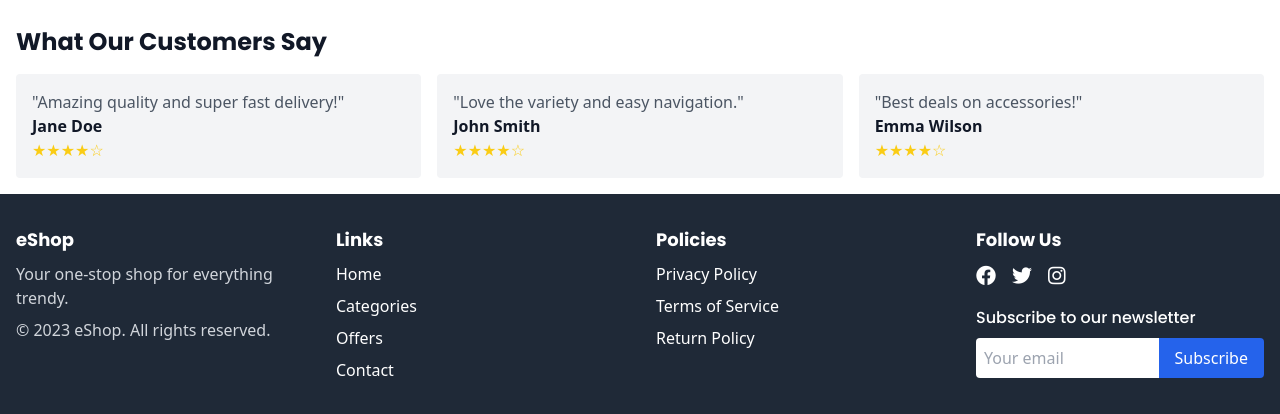
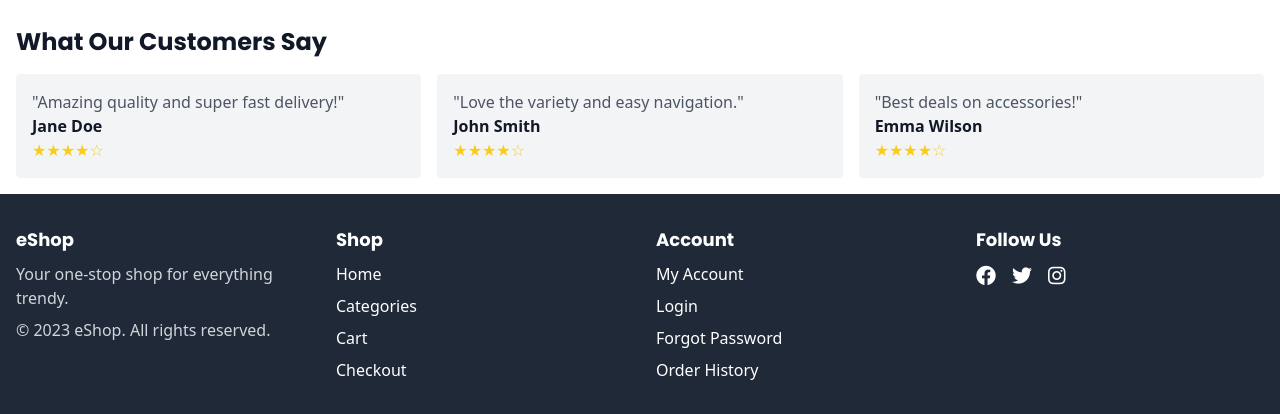
Before and after one commit to Shikhar8888/ecommerce-website, a plain HTML site: page index.html in a window 1280 px wide. Shown: the part 1150-1564 px from the top of the page. Drawn offline with nearby package versions, Linux system fonts and the light colour scheme.

Commit message:
Update index.html

```diff
--- a/index.html
+++ b/index.html
@@ -25,7 +25,7 @@
             <div class="hidden md:flex space-x-4 text-base font-medium">
                 <a href="index.html" class="hover:text-gray-300">Home</a>
                 <a href="category.html" class="hover:text-gray-300">Categories</a>
-                <a href="offers.html" class="hover:text-gray-300">Offers</a>
+                <a href="admin.html" class="hover:text-gray-300">Admin</a>
                 <a href="account.html" class="hover:text-gray-300">Account</a>
             </div>
             <div class="flex items-center space-x-4">
@@ -37,7 +37,7 @@
         <div id="mobile-menu" class="hidden bg-gray-800 text-white">
             <a href="index.html" class="block p-4 hover:bg-gray-700">Home</a>
             <a href="category.html" class="block p-4 hover:bg-gray-700">Categories</a>
-            <a href="offers.html" class="block p-4 hover:bg-gray-700">Offers</a>
+            <a href="admin.html" class="block p-4 hover:bg-gray-700">Admin</a>
             <a href="account.html" class="block p-4 hover:bg-gray-700">Account</a>
         </div>
         <div class="container mx-auto p-4">
@@ -176,35 +176,29 @@
                 <p class="text-gray-300 mt-2">© 2023 eShop. All rights reserved.</p>
             </div>
             <div>
-                <h3 class="text-lg font-bold font-[Poppins] mb-2">Links</h3>
+                <h3 class="text-lg font-bold font-[Poppins] mb-2">Shop</h3>
                 <ul class="space-y-2">
                     <li><a href="index.html" class="hover:text-blue-400">Home</a></li>
                     <li><a href="category.html" class="hover:text-blue-400">Categories</a></li>
-                    <li><a href="offers.html" class="hover:text-blue-400">Offers</a></li>
-                    <li><a href="contact.html" class="hover:text-blue-400">Contact</a></li>
+                    <li><a href="cart.html" class="hover:text-blue-400">Cart</a></li>
+                    <li><a href="checkout.html" class="hover:text-blue-400">Checkout</a></li>
                 </ul>
             </div>
             <div>
-                <h3 class="text-lg font-bold font-[Poppins] mb-2">Policies</h3>
+                <h3 class="text-lg font-bold font-[Poppins] mb-2">Account</h3>
                 <ul class="space-y-2">
-                    <li><a href="privacy.html" class="hover:text-blue-400">Privacy Policy</a></li>
-                    <li><a href="terms.html" class="hover:text-blue-400">Terms of Service</a></li>
-                    <li><a href="return.html" class="hover:text-blue-400">Return Policy</a></li>
+                    <li><a href="account.html" class="hover:text-blue-400">My Account</a></li>
+                    <li><a href="login.html" class="hover:text-blue-400">Login</a></li>
+                    <li><a href="forgot-password.html" class="hover:text-blue-400">Forgot Password</a></li>
+                    <li><a href="order-details.html" class="hover:text-blue-400">Order History</a></li>
                 </ul>
             </div>
             <div>
                 <h3 class="text-lg font-bold font-[Poppins] mb-2">Follow Us</h3>
                 <div class="flex space-x-4">
-                    <a href="https://facebook.com" target="_blank" class="text-xl hover:text-blue-400"><i class="fab fa-facebook"></i></a>
-                    <a href="https://twitter.com" target="_blank" class="text-xl hover:text-blue-400"><i class="fab fa-twitter"></i></a>
-                    <a href="https://instagram.com" target="_blank" class="text-xl hover:text-blue-400"><i class="fab fa-instagram"></i></a>
-                </div>
-                <div class="mt-4">
-                    <h4 class="font-medium mb-2">Subscribe to our newsletter</h4>
-                    <form class="flex">
-                        <input type="email" placeholder="Your email" class="p-2 rounded-l text-gray-800 w-full">
-                        <button type="submit" class="bg-blue-600 px-4 rounded-r hover:bg-blue-500">Subscribe</button>
-                    </form>
+                    <a href="#" class="text-xl hover:text-blue-400"><i class="fab fa-facebook"></i></a>
+                    <a href="#" class="text-xl hover:text-blue-400"><i class="fab fa-twitter"></i></a>
+                    <a href="#" class="text-xl hover:text-blue-400"><i class="fab fa-instagram"></i></a>
                 </div>
             </div>
         </div>
```
